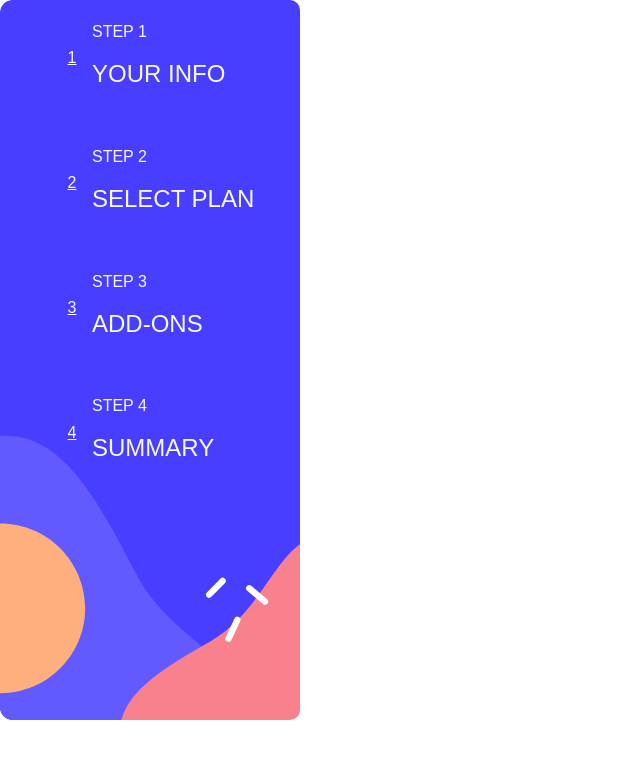
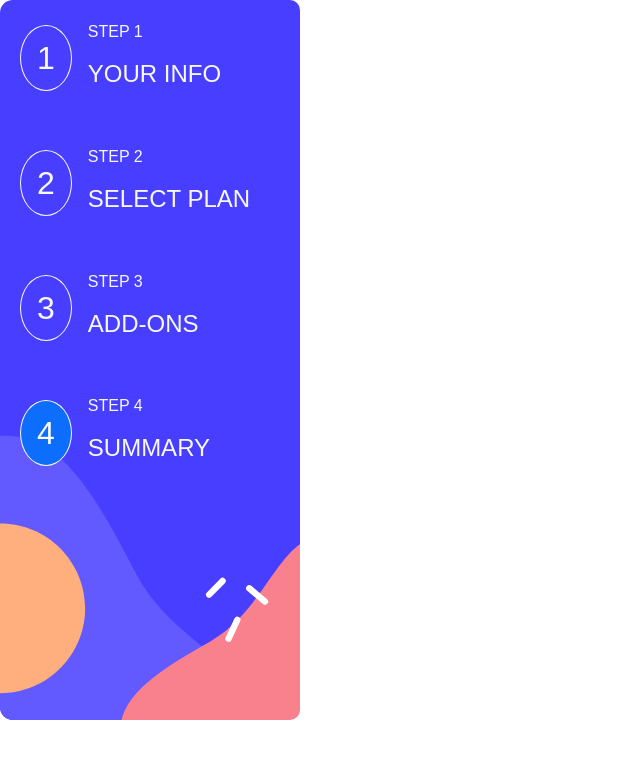
Before and after one commit to Abdo1454/multi-step-form, a React (Vite) app: page /summary in a window 1280 px wide. Shown: the top 758 px of the page, without its empty margins (0-640 px from the left). Built offline with nearby package versions, Linux system fonts and the light colour scheme.

Commit message:
feat: refactor code of  sideBar

```diff
--- a/src/components/SideBar/SideBar.jsx
+++ b/src/components/SideBar/SideBar.jsx
@@ -1,39 +1,34 @@
 import React from 'react'
-import { Link } from 'react-router-dom'
+import { NavLink } from 'react-router-dom'
 
 function SideBar() {
+    const steps = [
+        { step: 1, label: 'YOUR INFO', path: '/' },
+        { step: 2, label: 'SELECT PLAN', path: '/plan' },
+        { step: 3, label: 'ADD-ONS', path: '/addons' },
+        { step: 4, label: 'SUMMARY', path: '/summary' },
+    ]
   return (
     <div className="sidebar">
-        <ul className="d-flex flex-column justify-content-center gap-5  align-items-start">
-            <li className="d-flex  align-items-center">
-                <Link to="/" className="text-light rounded-circle d-flex align-items-center justify-content-center" style={{ width: '40px', height: '40px' }}>1</Link>
-
-                <div className='text-light'>
-                <p>STEP 1</p>
-                <h4 >YOUR INFO</h4>
-                </div>
-            </li>
-            <li className="d-flex  align-items-center">
-               <Link to="/plan" className="text-light rounded-circle d-flex align-items-center justify-content-center" style={{ width: '40px', height: '40px' }}>2</Link>
-                <div className='text-light'>
-                <p>STEP 2</p>
-                <h4 >SELECT PLAN</h4>
-                </div>
-            </li>
-            <li className="d-flex  align-items-center"   >
-                <Link to="/addons" className="text-light rounded-circle d-flex align-items-center justify-content-center" style={{ width: '40px', height: '40px' }}>3</Link>
-                <div className='text-light'>
-                <p>STEP 3</p>
-                <h4 >ADD-ONS</h4>
-                </div>
-            </li>
-            <li className="d-flex  align-items-center">
-                <Link to="/summary" className="text-light rounded-circle d-flex align-items-center justify-content-center" style={{ width: '40px', height: '40px' }}>4</Link>
-                <div className='text-light'>
-                <p>STEP 4</p>
-                <h4 >SUMMARY</h4>
-                </div>
-            </li>
+        <ul className="d-flex flex-column justify-content-center list-unstyled gap-5  align-items-start">
+            {
+                steps.map((step)=>{
+                    return (
+                        <li className="d-flex gap-3 align-items-center text-light" key={step.step}>
+                            <NavLink to={step.path} className={
+                                ({isActive}) => isActive ? "d-flex align-items-center justify-content-center border border-light rounded-circle p-2 px-3 text-light text-decoration-none fs-2 bg-primary" :
+                                "d-flex align-items-center justify-content-center border border-light rounded-circle p-2 px-3  text-light text-decoration-none fs-2"
+                            }>
+                                {step.step}
+                            </NavLink>
+                            <div>
+                                <p>STEP {step.step}</p>
+                                <h4>{step.label}</h4>
+                            </div>
+                        </li>
+                    )
+                })
+            }
         </ul>
     </div>
   )
```
